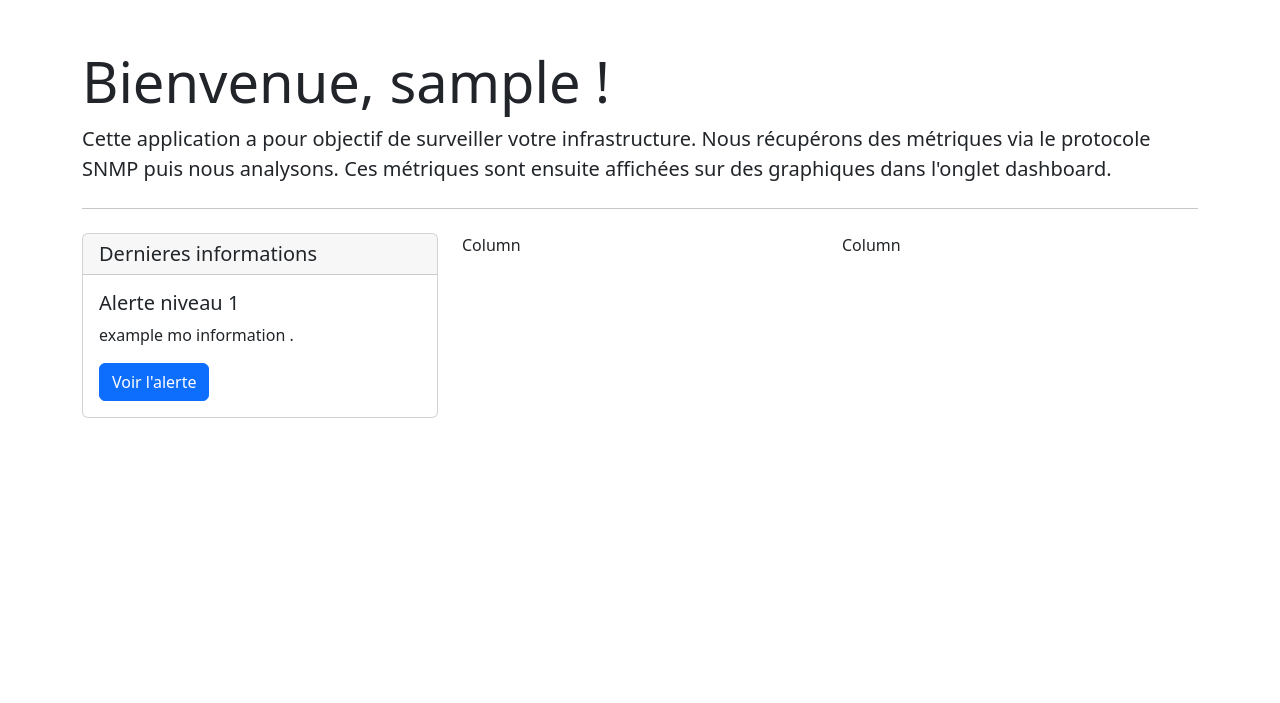
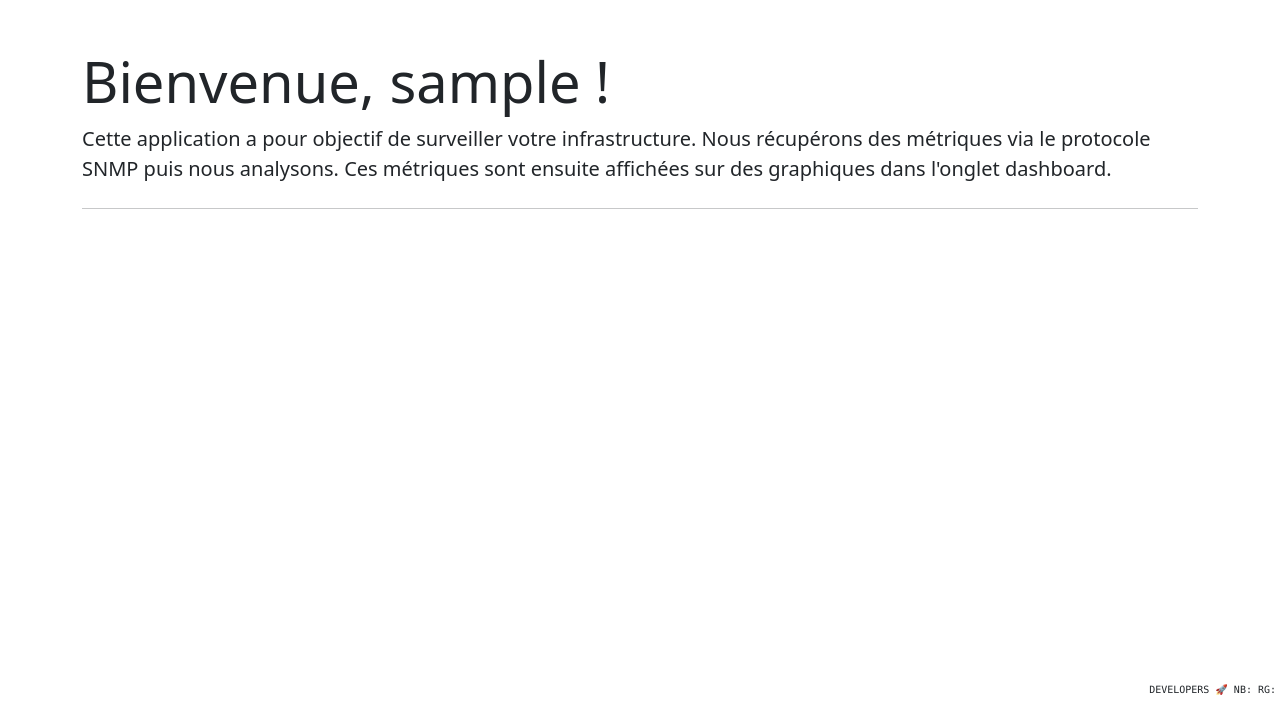
Before and after one commit to NicolasBoulard/Soup, a Django app: page / in a window 1280 px wide. Shown: the part 97-800 px from the top of the page. Run offline with Django 4.2, Linux system fonts and the light colour scheme; the visitor is signed in with stand-in values (Sample User, id 1); data comes from the database, SQL or seed files in the repository; data that the repository does not hold is empty.

Commit message:
Add developers URL

```diff
--- a/soupui/templates/index.html
+++ b/soupui/templates/index.html
@@ -9,24 +9,6 @@
       <hr class="my-4">
 
     </div>
-  <div class="row">
-    <div class="col">
-      <div class="card">
-      <h5 class="card-header">Dernieres informations</h5>
-      <div class="card-body">
-        <h5 class="card-title">Alerte niveau 1</h5>
-        <p class="card-text">example mo information .</p>
-        <a href="#" class="btn btn-primary">Voir l'alerte</a>
-      </div>
-    </div>
-    </div>
-    <div class="col">
-      Column
-    </div>
-    <div class="col">
-      Column
-    </div>
-  </div>
 </div>
 {% endblock %}
 {% block script_import %}
--- a/soupui/templates/layout.html
+++ b/soupui/templates/layout.html
@@ -86,6 +86,13 @@
     </header>
     {% block content %}
     {% endblock %}
+    <footer>
+        <div class="fixed-bottom d-flex justify-content-end">
+            <div style="text-align: right" class="p-1">
+                <small style="font-size: 10px" class="font-monospace text-uppercase">Developers 🚀 NB: <a href="https://github.com/NicolasBoulard" target="_blank"><i class="fa-brands fa-github"></i></a>   RG: <a href="https://github.com/Dede1441/" target="_blank"><i class="fa-brands fa-github"></i></a> </small>
+            </div>
+        </div>
+    </footer>
 </main>
 
 <script src="https://cdn.jsdelivr.net/npm/bootstrap@5.2.2/dist/js/bootstrap.bundle.min.js"
```
Also changed, not shown: README.md.
